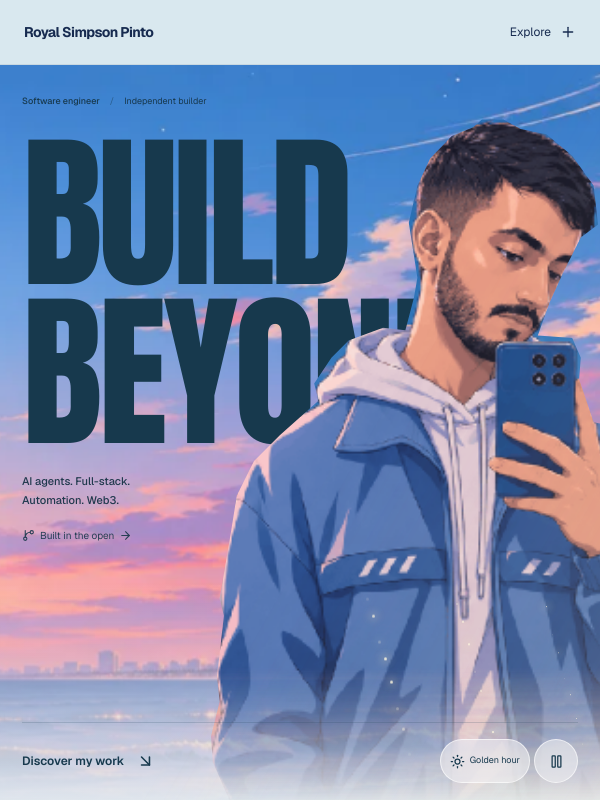
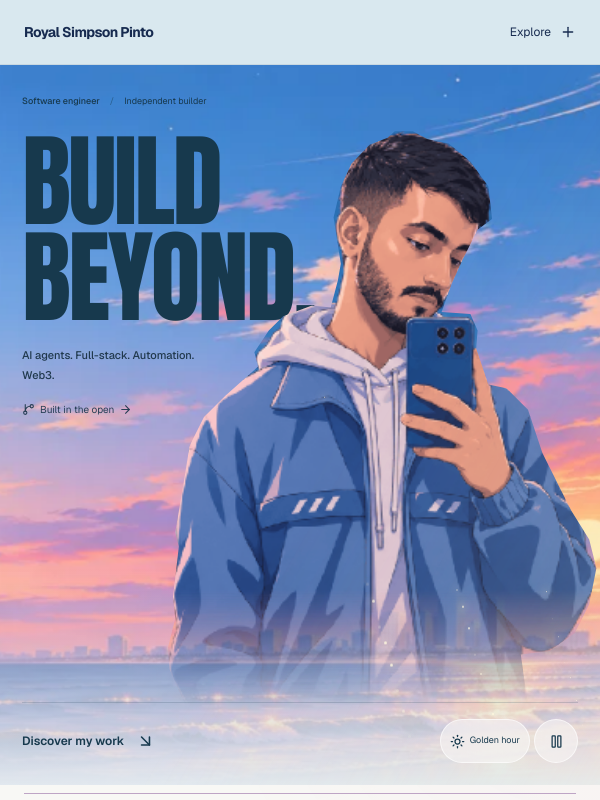
Before and after one commit to royalpinto007/royalpinto007, a Next.js app: page / in a window 600 px wide. Shown: the top 800 px of the page. Built offline with nearby package versions, Linux system fonts and the light colour scheme.

Commit message:
fix: balance home composition at intermediate widths

```diff
--- a/app/home-experience.css
+++ b/app/home-experience.css
@@ -380,21 +380,6 @@ html[data-motion="static"] .home-page .experiment-play {
   .home-page .portrait {
     margin-top: 0;
   }
-  .home-page .portrait figcaption {
-    font-size: 9px;
-    padding-inline: 6%;
-  }
-  .home-page .portrait-tools {
-    bottom: 0;
-  }
-  .home-page .portrait-tools button {
-    font-size: 10px;
-    padding-inline: 11px;
-  }
-  .home-page .portrait-play-hint {
-    top: 0;
-    font-size: 9px;
-  }
   .home-page .work-grid {
     grid-template-columns: 1fr;
     gap: 40px;
@@ -419,10 +404,6 @@ html[data-motion="static"] .home-page .experiment-play {
   }
 }
 @media (prefers-reduced-motion: reduce) {
-  .home-page .portrait-fallback,
-  .home-page .portrait-canvas {
-    transition: none;
-  }
   .home-page .map-node,
   .home-page .architecture-wires > g {
     transition: none;
@@ -922,9 +903,6 @@ html[data-motion="static"] .home-page .experiment-play {
     right: -57%;
     bottom: 0;
   }
-  .home-page .portrait figcaption {
-    display: none;
-  }
   .home-page .hero-landscape img {
     object-position: 72% center;
   }
@@ -963,6 +941,25 @@ html[data-motion="static"] .home-page .experiment-play {
     right: -85%;
   }
 }
+@media (min-width: 480px) and (max-width: 767px) {
+  .home-page .hero-cinema {
+    min-height: 720px;
+  }
+  .home-page .portfolio-hero h1 {
+    font-size: 17vw;
+  }
+  .home-page .portrait {
+    width: min(120vw, 760px);
+    right: -30%;
+    bottom: 80px;
+  }
+  .home-page .hero-description {
+    max-width: 24ch;
+  }
+  .home-page .hero-details {
+    max-width: 28ch;
+  }
+}
 @media (max-width: 359px) {
   .home-page .hero-cinema {
     min-height: 690px;
```
